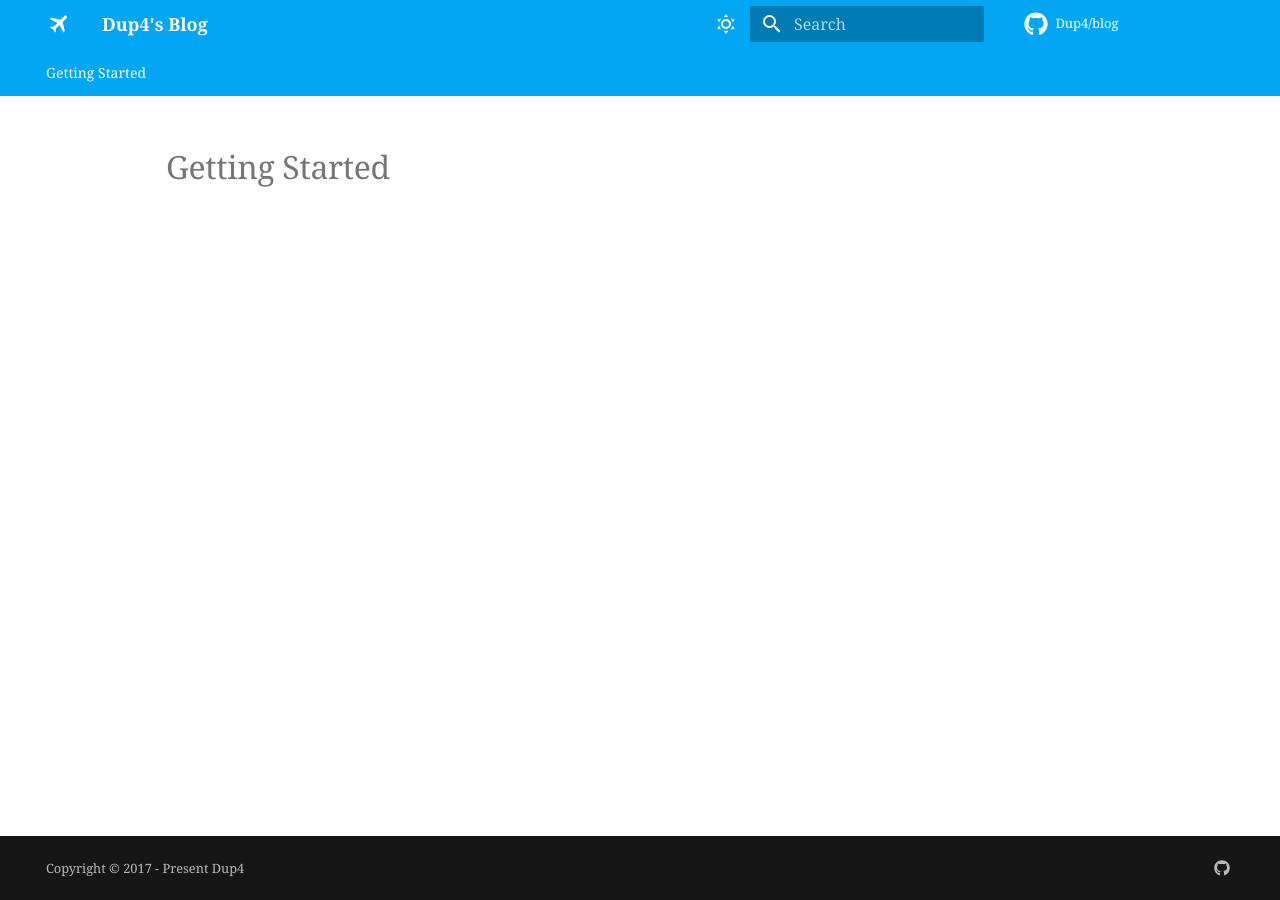
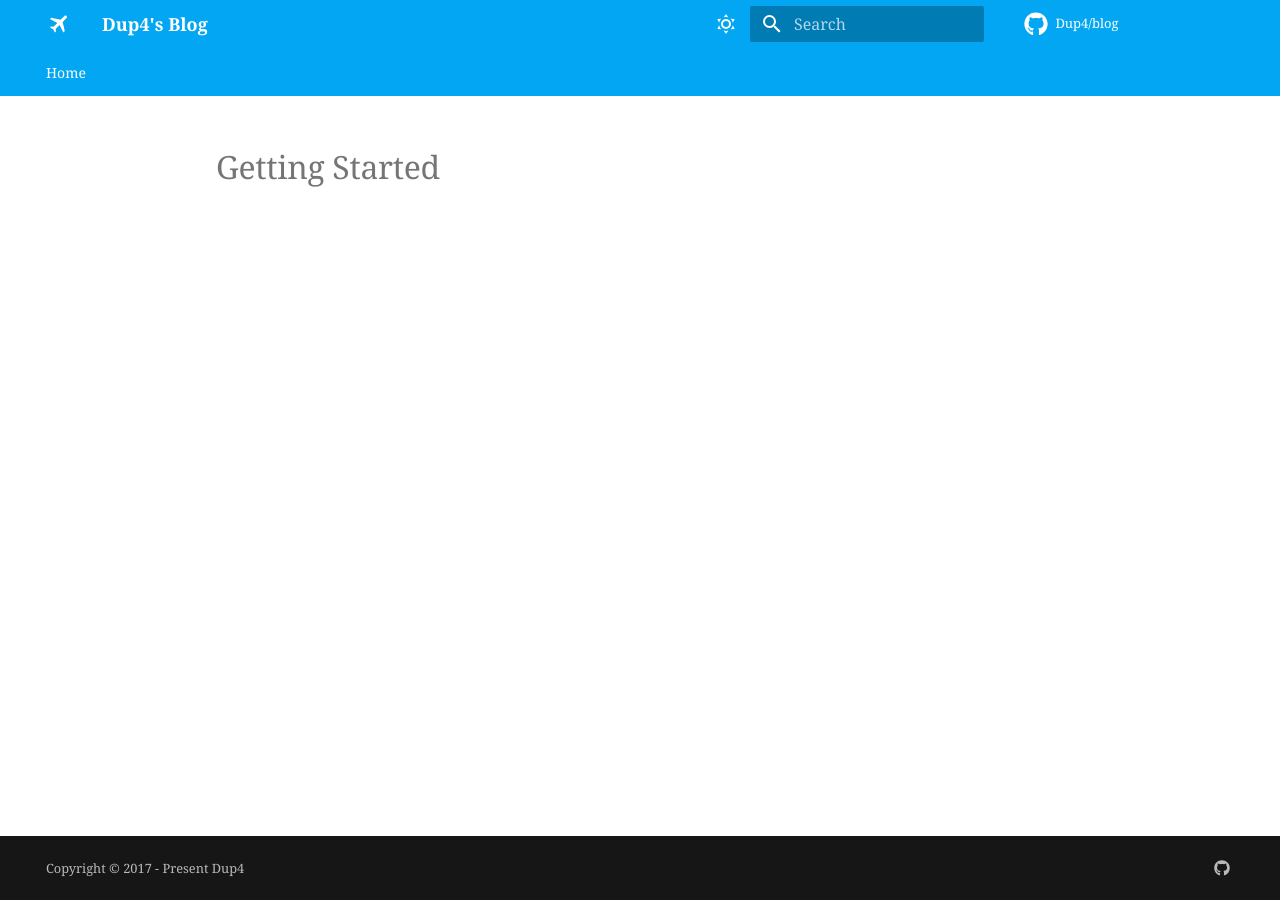
Before and after one commit to Dup4/blog, an MkDocs documentation site: the page built from docs/index.md, in a window 1280 px wide. Built offline with MkDocs 1.6.1 and Material for MkDocs 9.7.7, drawn with Linux system fonts in a browser that asks for light colours; some web fonts are replaced; comment, search, counter and statistics services are not loaded.

Commit message:
refactor: change name to Home

```diff
--- a/mkdocs.yml
+++ b/mkdocs.yml
@@ -166,4 +166,4 @@ markdown_extensions:
 docs_dir: docs
 
 nav:
-  - Getting Started: index.md
+  - Home: index.md
--- a/theme/stylesheets/extra.css
+++ b/theme/stylesheets/extra.css
@@ -1,3 +1,3 @@
 .md-main .md-grid {
-    max-width: 980px;
+    max-width: 880px;
 }
```
